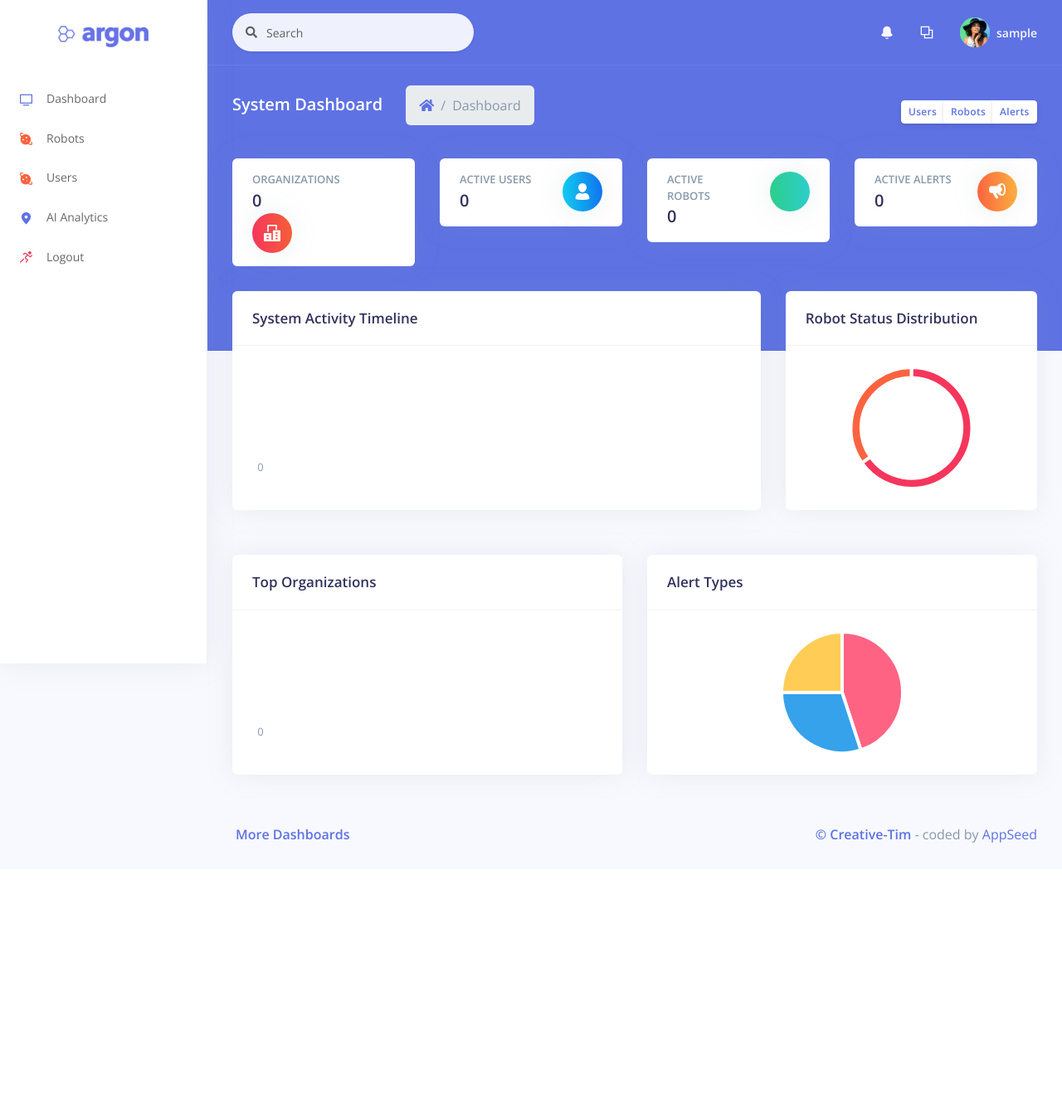
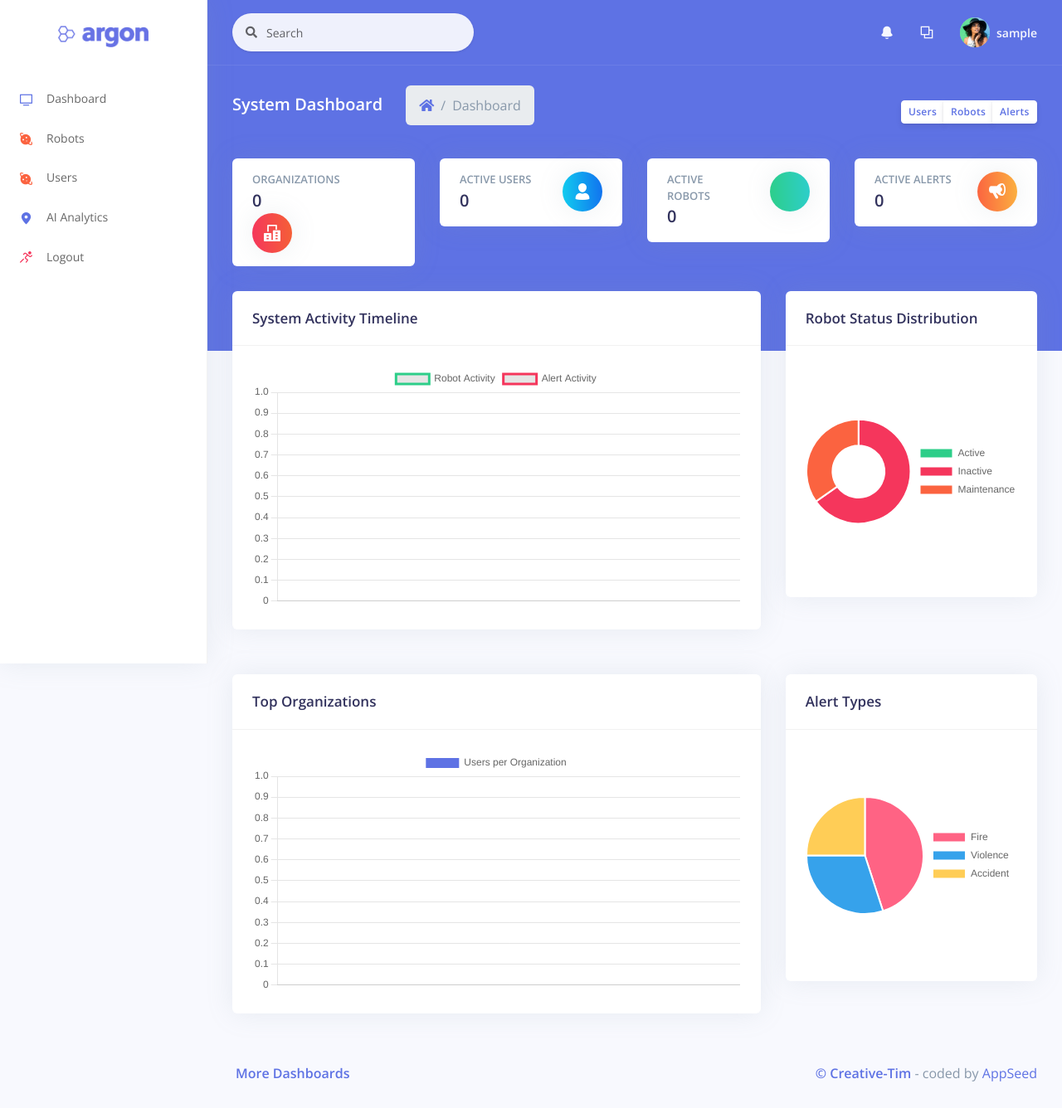
Before and after one commit to AvinashSaxena777/SSRCP-CMPE281, a Django app: page / in a window 1280 px wide. Shown: the whole page at 83% size. Before the commit the page ends 1016 px from the top, so only its background shows below. Run offline with Django 3.2, Linux system fonts and the light colour scheme; the visitor is signed in with stand-in values (Sample User, id 1); data comes from the database, SQL or seed files in the repository; data that the repository does not hold is empty; a map, chart or similar area stays blank; some libraries are stand-ins or nearby versions.

Commit message:
Added Legends to Dashboard Chart

```diff
--- a/apps/templates/home/dashboard.html
+++ b/apps/templates/home/dashboard.html
@@ -103,7 +103,7 @@
 <div class="container-fluid mt--6">
   <div class="row">
     <div class="col-xl-8">
-      <div class="card">
+      <div class="card card-chart">
         <div class="card-header bg-transparent">
           <h3 class="mb-0">System Activity Timeline</h3>
         </div>
@@ -113,7 +113,7 @@
       </div>
     </div>
     <div class="col-xl-4">
-      <div class="card">
+      <div class="card card-chart">
         <div class="card-header bg-transparent">
           <h3 class="mb-0">Robot Status Distribution</h3>
         </div>
@@ -125,8 +125,8 @@
   </div>
 
   <div class="row mt-4">
-    <div class="col-xl-6">
-      <div class="card">
+    <div class="col-xl-8">
+      <div class="card card-chart">
         <div class="card-header bg-transparent">
           <h3 class="mb-0">Top Organizations</h3>
         </div>
@@ -135,8 +135,8 @@
         </div>
       </div>
     </div>
-    <div class="col-xl-6">
-      <div class="card">
+    <div class="col-xl-4">
+      <div class="card card-chart">
         <div class="card-header bg-transparent">
           <h3 class="mb-0">Alert Types</h3>
         </div>
@@ -152,9 +152,11 @@
 {% endblock content %}
 
 {% block javascripts %}
-<script src="{% static 'assets/vendor/chart.js/dist/Chart.min.js' %}"></script>
+<script src="https://cdn.jsdelivr.net/npm/chart.js@4.0.1/dist/chart.umd.min.js"></script>
 <script>
+
   document.addEventListener('DOMContentLoaded', function () {
+    console.log("Chart.version: ", Chart.version);
     // Activity Timeline
     new Chart(document.getElementById('activityTimeline'), {
       type: 'line',
@@ -175,6 +177,14 @@
           },
         ],
       },
+      options: {
+        plugins: {
+          legend: {
+            display: true, // Enable legend
+            position: 'top', // Position the legend at the top
+          },
+        },
+      },
     });
 
     // Robot Status Chart
@@ -188,6 +198,14 @@
             backgroundColor: ['#2dce89', '#f5365c', '#fb6340'],
           },
         ],
+      },
+      options: {
+        plugins: {
+          legend: {
+            display: true, // Enable legend
+            position: 'right', // Position the legend to the right
+          },
+        },
       },
     });
 
@@ -204,6 +222,14 @@
           },
         ],
       },
+      options: {
+        plugins: {
+          legend: {
+            display: true, // Enable legend
+            position: 'top', // Position the legend at the top
+          },
+        },
+      },
     });
 
     // Alert Type Distribution
@@ -218,6 +244,14 @@
           },
         ],
       },
+      options: {
+        plugins: {
+          legend: {
+            display: true, // Enable legend
+            position: 'right', // Position the legend at the bottom
+          },
+        },
+      },
     });
   });
 </script>
--- a/apps/templates/layouts/base.html
+++ b/apps/templates/layouts/base.html
@@ -39,6 +39,7 @@
   <link rel="stylesheet" href="https://unpkg.com/leaflet@1.9.4/dist/leaflet.css"
     integrity="sha256-p4NxAoJBhIIN+hmNHrzRCf9tD/miZyoHS5obTRR9BMY="
     crossorigin=""/>
+  <!-- <link rel="stylesheet" href="/static/assets/css/dashboard.css" type="text/css"> -->
   <!-- Specific CSS goes HERE -->
   {% block stylesheets %}{% endblock stylesheets %}
 
```
Also changed, not shown: apps/static/assets/css/dashboard.css (added, +11 -0 lines). Lines whose indentation alone changed are shown as unchanged.
